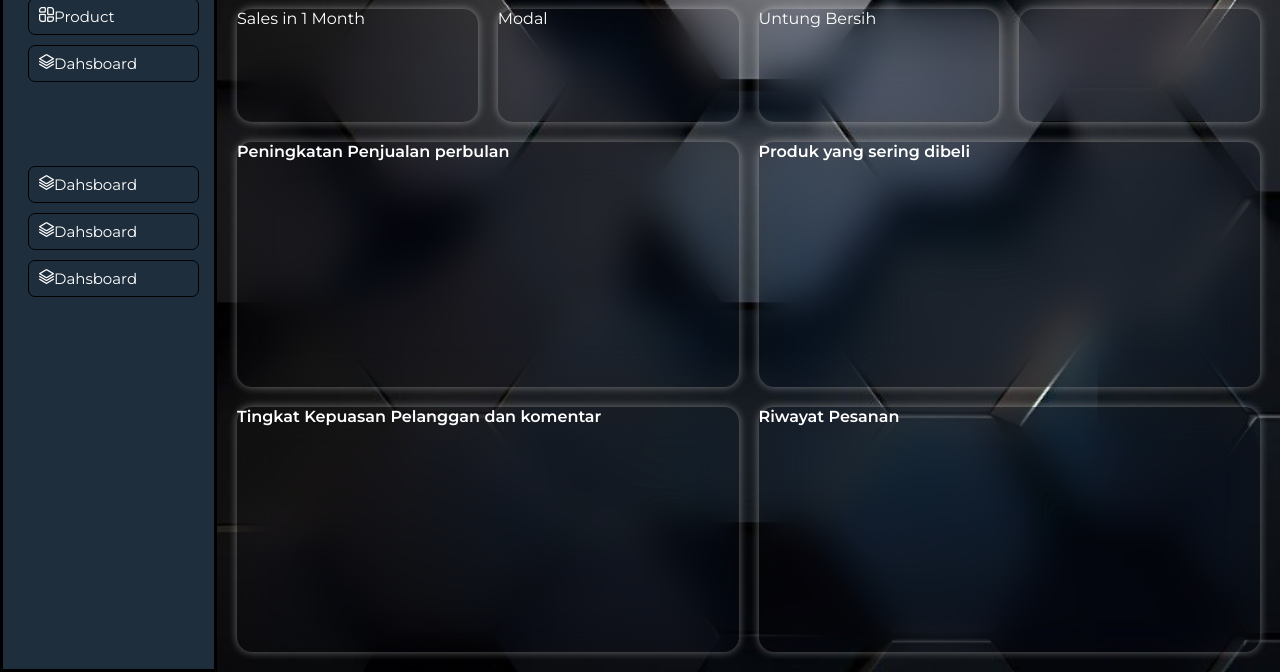
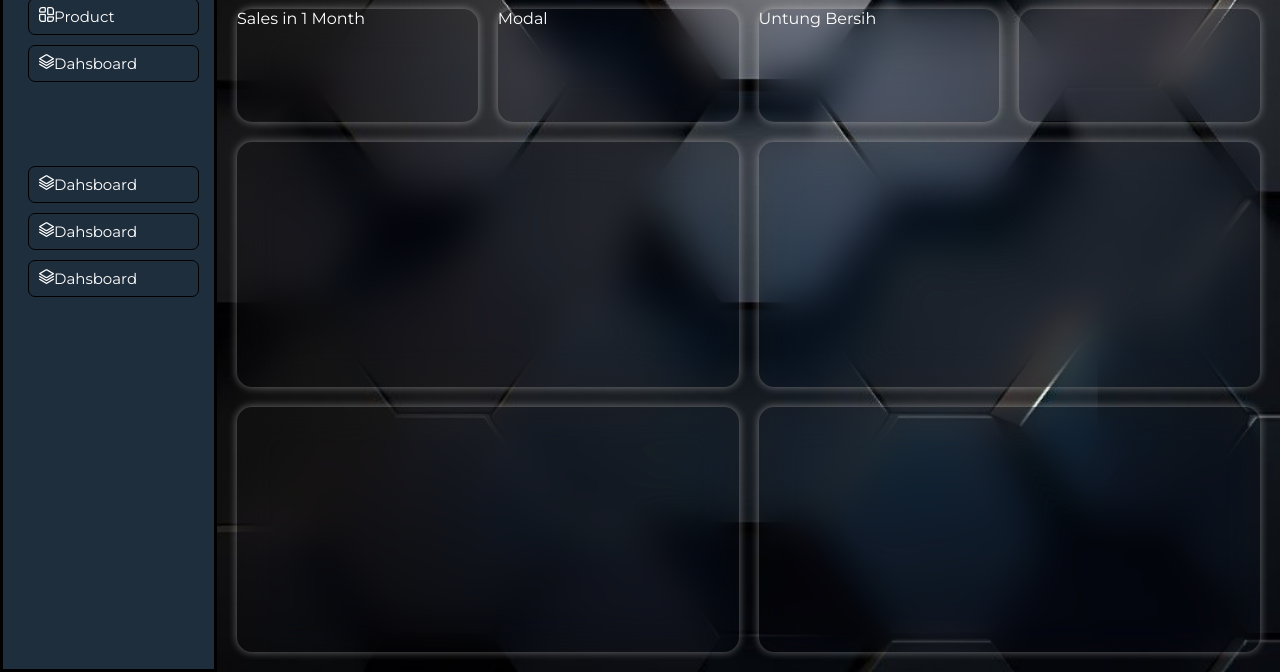
Before and after one commit to Dormamus/EdgeRunner, a plain HTML site: page index.html in a window 1280 px wide. Shown: the part 128-800 px from the top of the page. Drawn offline with nearby package versions, Linux system fonts and the light colour scheme.

Commit message:
Update index.html

```diff
--- a/index.html
+++ b/index.html
@@ -41,13 +41,21 @@
             <div class="swpbtnc1">
                <button id="swpbtn1" class="swpbtn swap1" >Swap Chart</button>
             </div>
-            <div id="ig5" class="grid5 grids cviewp gra5"><h4>Peningkatan Penjualan perbulan</h4></div>
-            <div id="ig6" class="grid6 grids hviewp gra6"><h4>Produk yang sering dibeli</h4></div>
+            <div id="ig5" class="grid5 grids cviewp">
+               <canvas id="gc5"></canvas>
+            </div>
+            <div id="ig6" class="grid6 grids hviewp">
+               <canvas id="gc6" width="285px" height="100%"></canvas>
+            </div>
             <div class="swpbtnc2">
                <button id="swpbtn2" class="swpbtn swap2" >Swap Chart</button>
             </div>
-            <div id="ig7" class="grid7 grids cviewp gra7"><h4>Tingkat Kepuasan Pelanggan dan komentar</h4></div>
-            <div id="ig8" class="grid8 grids hviewp gra8"><h4> Riwayat Pesanan</h4></div>
+            <div id="ig7" class="grid7 grids cviewp">
+               <canvas id="gc7" width="285px" height="100%"></canvas>
+            </div>
+            <div id="ig8" class="grid8 grids hviewp">
+               <canvas id="gc8" width="285px" height="100%"></canvas>
+            </div>
          </div>
       </div>
    </div>
@@ -55,5 +63,6 @@
    </main>
    <script src="script.js"></script>
    <script src="https://cdn.jsdelivr.net/npm/chart.js"></script>
+   <script src="chart.js"></script>
 </body>
 </html>
```
